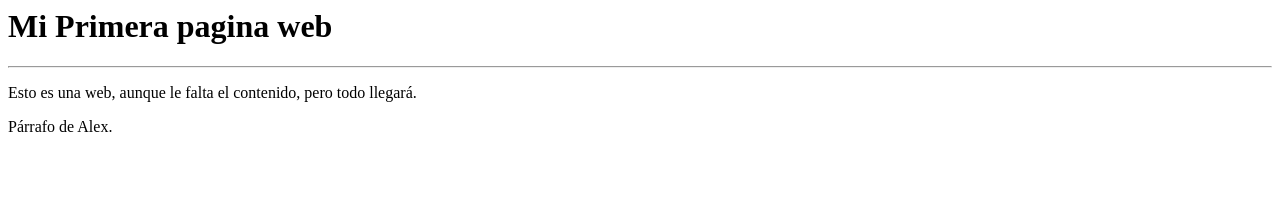
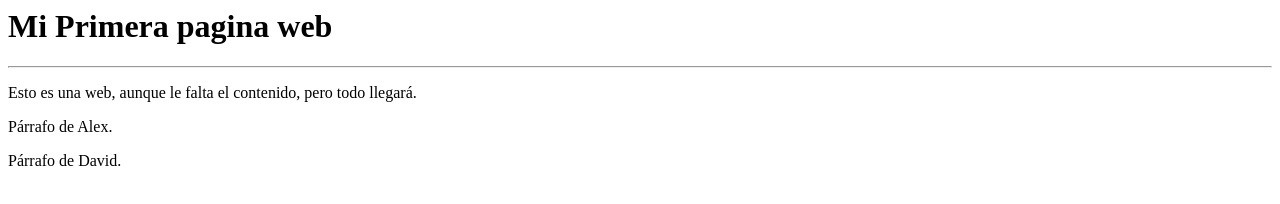
Before and after one commit to davidvaz88/daw_git5, a plain HTML site: page index.html in a window 1280 px wide. Drawn offline with Linux system fonts and the light colour scheme.

Commit message:
cambio David en repositorio de Raquel

```diff
--- a/index.html
+++ b/index.html
@@ -7,5 +7,6 @@
 <hr>
 <p>Esto es una web, aunque le falta el contenido, pero todo llegará.</p>
 <p>Párrafo de Alex.</p>
+  <p>Párrafo de David.</p>
 </body>
 </html>
```
